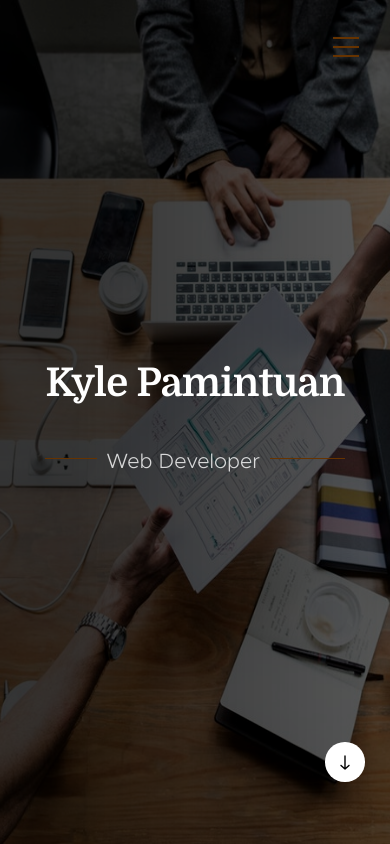
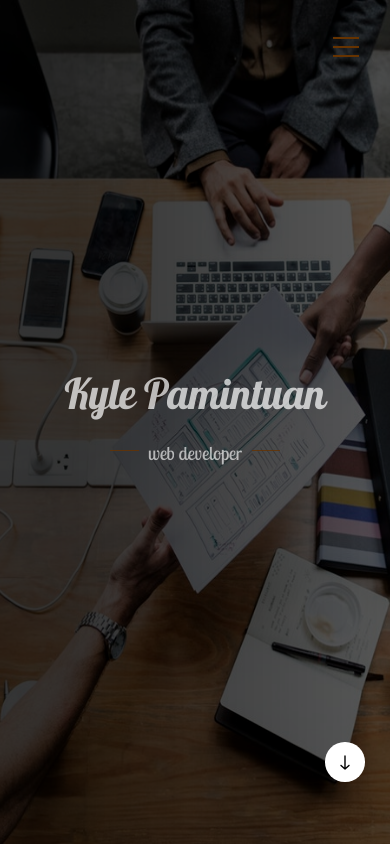
Before and after one commit to kylepamintuan/portfolio, a plain HTML site: page index.html in a window 390 px wide. Shown: the top 844 px of the page. Drawn offline with Linux system fonts and the light colour scheme; files whose address does not match are found by name.

Commit message:
changed the fonts of the header contents and set all the font sizes for the media queries.

```diff
--- a/css/main.css
+++ b/css/main.css
@@ -1364,10 +1364,10 @@ input::-moz-focus-inner {
   -webkit-transition: all 0.3s ease-in-out;
   transition: all 0.3s ease-in-out;
 }
-.header-logo img {
+/* .header-logo img {
   width: 200px;
   height: 38px;
-}
+} */
 
 
 /* -------------------------------------------------------------------
@@ -1736,15 +1736,21 @@ input::-moz-focus-inner {
   position: relative;
 }
 .home-content h1 {
-  font-family: "domine-bold", sans-serif;
-  font-size: 9rem;
+  /* font-family: "domine-bold", sans-serif; */
+  font-family: 'Lobster', cursive;
+  font-size: 17rem;
+  opacity: 0.7;
   line-height: 1.1;
   margin-top: 0;
   color: #ffffff;
 }
 .home-content h1 + p {
-  font-family: "metropolis-light", sans-serif;
-  font-size: 3.8rem;
+  /* font-family: "metropolis-light", sans-serif; */
+  font-family: 'Lobster Two', cursive;
+  font-size: 5rem;
+  font-weight: lighter;
+  opacity: 0.8;
+  text-transform: lowercase;
   line-height: 1.421;
   color: rgba(255, 255, 255, 0.8);
   margin-top: 2.4rem;
@@ -2016,10 +2022,10 @@ html.no-csstransitions .home-content__main {
  * ------------------------------------------------------------------- */
 @media only screen and (max-width: 1600px) {
   .home-content h1 {
-    font-size: 8.8rem;
+    font-size: 16rem;
   }
   .home-content h1 + p {
-    font-size: 3.6rem;
+    font-size: 5rem;
   }
 
   .home-content__main {
@@ -2040,8 +2046,13 @@ html.no-csstransitions .home-content__main {
 }
 @media only screen and (max-width: 1500px) {
   .home-content h1 {
-    font-size: 8.6rem;
-  }
+    font-size: 14rem;
+  }
+
+  .home-content h1 + p {
+    font-size: 4.5rem;
+  }
+
 
   .home-content__main {
     max-width: 1100px;
@@ -2049,13 +2060,13 @@ html.no-csstransitions .home-content__main {
 }
 @media only screen and (max-width: 1400px) {
   .home-content h1 {
-    font-size: 7.8rem;
+    font-size: 13rem;
   }
   .home-content h1 + p {
-    font-size: 3rem;
+    font-size: 4rem;
   }
   .home-content h1 + p::before {
-    top: 2.4rem;
+    top: 2rem;
   }
 
   .home-content__main {
@@ -2068,15 +2079,13 @@ html.no-csstransitions .home-content__main {
 }
 @media only screen and (max-width: 1200px) {
   .home-content h1 {
-    font-size: 7.2rem;
+    font-size: 10rem;
   }
   .home-content h1 + p {
-    font-size: 2.4rem;
-    padding-right: 2rem;
-    padding-left: 8rem;
-  }
-  .home-content h1 + p::before {
-    width: 5.5rem;
+    font-size: 3.7rem;
+  }
+  .home-content h1 + p::before,  .home-content h1 + p::after {
+    width: 7rem;
     top: 1.8rem;
   }
   .home-content br {
@@ -2103,12 +2112,21 @@ html.no-csstransitions .home-content__main {
 }
 @media only screen and (max-width: 900px) {
   .home-content h1 {
-    font-size: 7rem;
+    font-size: 9rem;
+  }
+  .home-content h1 + p {
+    font-size: 3.2rem;
   }
 }
 @media only screen and (max-width: 800px) {
   .home-content h1 {
-    font-size: 6.5rem;
+    font-size: 8rem;
+  }
+  .home-content h1 + p {
+    font-size: 3rem;
+  }
+  .home-content h1 + p::before,  .home-content h1 + p::after {
+    width: 6.5rem;
   }
 
   .home-content__main {
@@ -2128,14 +2146,13 @@ html.no-csstransitions .home-content__main {
 }
 @media only screen and (max-width: 700px) {
   .home-content h1 {
-    font-size: 5.5rem;
+    font-size: 7rem;
   }
   .home-content h1 + p {
-    font-size: 2.2rem;
-    padding-right: 0;
-  }
-  .home-content h1 + p::before {
-    top: 1.6rem;
+    font-size: 2.5rem;
+  }
+  .home-content h1 + p::before,  .home-content h1 + p::after {
+    width: 5rem;
   }
 
   .home-content__main {
@@ -2144,15 +2161,10 @@ html.no-csstransitions .home-content__main {
 }
 @media only screen and (max-width: 600px) {
   .home-content h1 {
-    font-size: 5.4rem;
-  }
-  .home-content h1 + p {
-    padding-top: 3rem;
-    padding-left: 0;
-  }
-  .home-content h1 + p::before {
-    left: 0;
-    top: 0;
+    font-size: 6rem;
+  }
+  .home-content h1 + p::before,  .home-content h1 + p::after {
+    width: 5rem;
   }
 
   .home-content__main {
@@ -2184,10 +2196,7 @@ html.no-csstransitions .home-content__main {
 }
 @media only screen and (max-width: 500px) {
   .home-content h1 {
-    font-size: 5rem;
-  }
-  .home-content h1 + p {
-    padding-top: 2.8rem;
+    font-size: 5.5rem;
   }
 
   .s-home {
@@ -2196,10 +2205,10 @@ html.no-csstransitions .home-content__main {
 }
 @media only screen and (max-width: 450px) {
   .home-content h1 {
-    font-size: 4.6rem;
-  }
-  .home-content h1 + p {
-    padding-top: 2.4rem;
+    font-size: 5rem;
+  }
+  .home-content h1 + p::before,  .home-content h1 + p::after {
+    width: 4rem;
   }
 }
 @media only screen and (max-width: 400px) {
@@ -2208,10 +2217,13 @@ html.no-csstransitions .home-content__main {
   }
 
   .home-content h1 {
-    font-size: 4.2rem;
+    font-size: 4.5rem;
   }
   .home-content h1 + p {
-    padding-top: 2.1rem;
+    font-size: 2rem;
+  }
+  .home-content h1 + p::before,  .home-content h1 + p::after {
+    width: 3rem;
   }
 
   .home-content__main {
@@ -3151,7 +3163,7 @@ html.no-csstransitions .home-content__main {
   background: #663300;
   border-color: #663300;
   padding: 0 15px;
-  width: 20%;
+  width: 200px;
   bottom: 0;
   left: 0;
 }
@@ -3170,6 +3182,7 @@ html.no-csstransitions .home-content__main {
  * ## copyright
  * ------------------------------------------------------------------- */
 .cl-copyright {
+  text-align: center;
   margin-top: 8rem;
 }
 
@@ -3177,6 +3190,18 @@ html.no-csstransitions .home-content__main {
   font-size: 15px;
   display: inline-block;
 }
+
+/*
+.cl-copyright span::before {
+  content: "";
+  display: block;
+  height: 1px;
+  width: 400px;
+  background-color: white;
+  position: absolute;
+}
+*/
+
 .cl-copyright span::after {
   content: "|";
   display: inline-block;
--- a/index.html
+++ b/index.html
@@ -9,6 +9,7 @@
     <link rel="stylesheet" href="css/base.css">
     <link rel="stylesheet" href="css/vendor.css">
     <link rel="stylesheet" href="css/main.css">
+    <link href="https://fonts.googleapis.com/css?family=Lobster|Quicksand:300|Lobster+Two" rel="stylesheet">
     <script src="js/modernizr.js"></script>
     <script src="js/pace.min.js"></script>
     <link rel="shortcut icon" href="favicon.ico" type="image/x-icon">
@@ -24,9 +25,11 @@
         <!--
         <div class="header-logo">
             <a class="site-logo" href="index.html">
-                <img src="images/logo.svg" alt="Homepage">
+                <!- - <img src="images/logo.svg" alt="Homepage">  - ->
+                <!- - <i class="fas fa-feather-alt"></i>  - ->
+                <i class="fas fa-dice-d20"></i>
             </a>
-        </div> <!- - end header-logo - ->
+        </div> <!- - end header-logo  - ->
         -->
 
         <nav class="header-nav">
```
